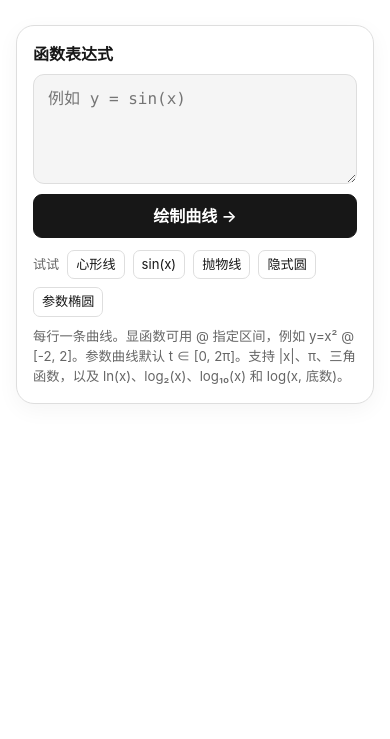
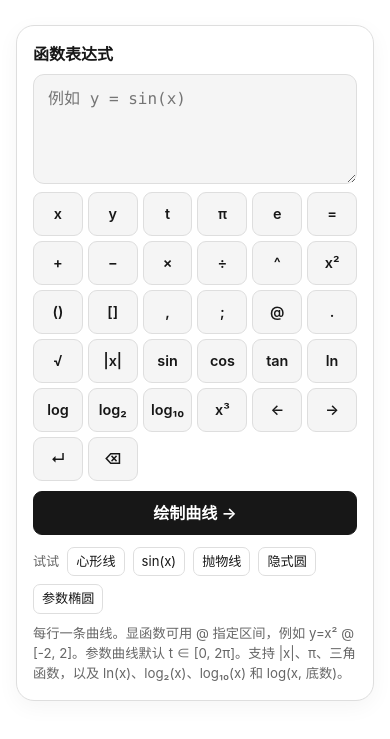
Before and after one commit to upalteam-hub/graphite-function-plotter, a plain HTML site: page index.html in a window 390 px wide. Shown: the part 213-952 px from the top of the page. Before the commit the page ends 844 px from the top, so only its background shows below. Drawn offline with Linux system fonts and the light colour scheme.

Commit message:
Update the mobile page and project documentation

```diff
--- a/index.html
+++ b/index.html
@@ -16,10 +16,52 @@
 <p class="intro">从一行表达式开始，在坐标系里观察它的形状。</p>
 <form id="form" class="panel">
 <label for="input">函数表达式</label>
-<div class="entry"><textarea id="input" rows="2" spellcheck="false" autocomplete="off" placeholder="例如 y = sin(x)"></textarea><button class="primary">绘制曲线 →</button></div>
-<div class="samples"><span>试试</span><button type="button" data-example="y=|x|^(2/3)+(10-x²)^0.5⋅sin(-18⋅π⋅|x|)">心形线</button><button type="button" data-example="y = sin(x)">sin(x)</button><button type="button" data-example="y = x^2">抛物线</button><button type="button" data-example="x^2 + y^2 = 9">隐式圆</button><button type="button" data-example="x = 3*cos(t); y = 2*sin(t)">参数椭圆</button></div>
+<div class="entry">
+<div class="entry-fields">
+<textarea id="input" rows="2" spellcheck="false" autocomplete="off" placeholder="例如 y = sin(x)"></textarea>
+<div id="math-keys" class="math-keys" role="group" aria-label="数学输入按键" aria-controls="input">
+<button type="button" data-insert="x">x</button>
+<button type="button" data-insert="y">y</button>
+<button type="button" data-insert="t">t</button>
+<button type="button" data-insert="π" aria-label="圆周率 π">π</button>
+<button type="button" data-insert="e">e</button>
+<button type="button" data-insert="=" aria-label="等号">=</button>
+<button type="button" data-insert="+" aria-label="加号">+</button>
+<button type="button" data-insert="−" aria-label="减号">−</button>
+<button type="button" data-insert="×" aria-label="乘号">×</button>
+<button type="button" data-insert="÷" aria-label="除号">÷</button>
+<button type="button" data-insert="^" aria-label="乘方">^</button>
+<button type="button" data-insert="²" aria-label="平方">x²</button>
+<button type="button" data-insert="(" data-close=")" aria-label="圆括号">()</button>
+<button type="button" data-insert="[" data-close="]" aria-label="方括号">[]</button>
+<button type="button" data-insert="," aria-label="逗号">,</button>
+<button type="button" data-insert=";" aria-label="分号">;</button>
+<button type="button" data-insert="@" aria-label="指定区间符号">@</button>
+<button type="button" data-insert="." aria-label="小数点">.</button>
+<button type="button" data-insert="√(" data-close=")" aria-label="平方根">√</button>
+<button type="button" data-insert="|" data-close="|" aria-label="绝对值">|x|</button>
+<button type="button" data-insert="sin(" data-close=")" aria-label="正弦 sin">sin</button>
+<button type="button" data-insert="cos(" data-close=")" aria-label="余弦 cos">cos</button>
+<button type="button" data-insert="tan(" data-close=")" aria-label="正切 tan">tan</button>
+<button type="button" data-insert="ln(" data-close=")" aria-label="自然对数 ln">ln</button>
+<button type="button" data-insert="log(" data-close=")" aria-label="对数 log">log</button>
+<button type="button" data-insert="log₂(" data-close=")" aria-label="以 2 为底的对数">log₂</button>
+<button type="button" data-insert="log₁₀(" data-close=")" aria-label="以 10 为底的对数">log₁₀</button>
+<button type="button" data-insert="³" aria-label="立方">x³</button>
+<button type="button" data-move="-1" aria-label="光标左移">←</button>
+<button type="button" data-move="1" aria-label="光标右移">→</button>
+<button type="button" data-insert="&#10;" aria-label="换行">↵</button>
+<button type="button" data-delete aria-label="删除前一个字符或选中内容">⌫</button>
+</div>
+</div>
+<button id="draw" class="primary">绘制曲线 →</button>
+</div>
+<div class="samples"><span>试试</span><button id="heart-example" type="button" data-example="y=|x|^(2/3)+(10-x²)^0.5⋅sin(-18⋅π⋅|x|)">心形线</button><button type="button" data-example="y = sin(x)">sin(x)</button><button type="button" data-example="y = x^2">抛物线</button><button type="button" data-example="x^2 + y^2 = 9">隐式圆</button><button type="button" data-example="x = 3*cos(t); y = 2*sin(t)">参数椭圆</button></div>
 <p class="hint" id="syntax">每行一条曲线。显函数可用 @ 指定区间，例如 y=x² @ [-2, 2]。参数曲线默认 t ∈ [0, 2π]。支持 |x|、π、三角函数，以及 ln(x)、log₂(x)、log₁₀(x) 和 log(x, 底数)。</p>
 <p id="status" class="status" role="status"></p>
+<div id="saved-curves" class="saved-curves" hidden>
+<span id="saved-count" role="status"></span><button id="clear-curves" type="button">清空曲线</button>
+</div>
 </form>
 </main>
 </div>
@@ -27,9 +69,13 @@
 <div class="bar"><div><button type="button" id="back">‹ 返回输入</button><strong>直角坐标系</strong></div><div class="tools">
 <button type="button" id="out" aria-label="缩小">−</button><button type="button" id="in" aria-label="放大">+</button><button type="button" id="reset">复位</button><button type="button" id="replay">重播</button><button type="button" id="export">导出 SVG</button>
 </div></div>
+<div class="plot-area">
 <svg id="plot" xmlns="http://www.w3.org/2000/svg" role="img" tabindex="0" aria-label="函数图像。可用方向键平移，使用加号和减号缩放。"></svg>
+<p id="plot-status" class="plot-status" role="status"></p>
+</div>
 <div id="legend" class="legend" aria-label="曲线图例"></div>
 </section>
+<script src="./assets/heart-sticker.js"></script>
 <script src="./assets/graphite.js"></script>
 </body>
 </html>
```
Also changed, not shown: 3 other files.
